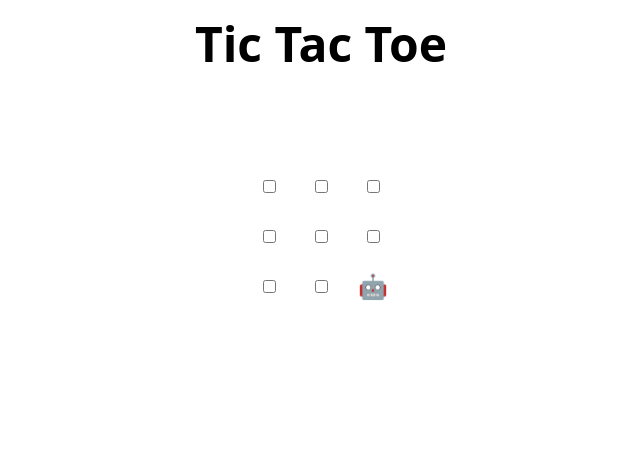
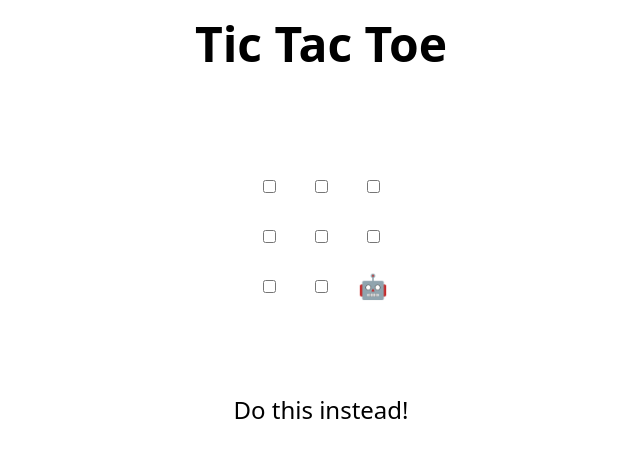
Before and after one commit to nikhilchikhlia/skills-review-pull-requests, a plain HTML site: page index.html in a window 1280 px wide. Shown: the whole page, without its empty margins (319-959 px from the left). Drawn offline with Linux system fonts and the light colour scheme.

Commit message:
Committing a suggestion

```diff
--- a/index.html
+++ b/index.html
@@ -48,6 +48,7 @@
 </table>
 
 <h2 hidden>Game over, refresh to play again 🧑‍💻 🤖!</h2>
+Do this instead!
 
 <script>
   // Initialization
```
